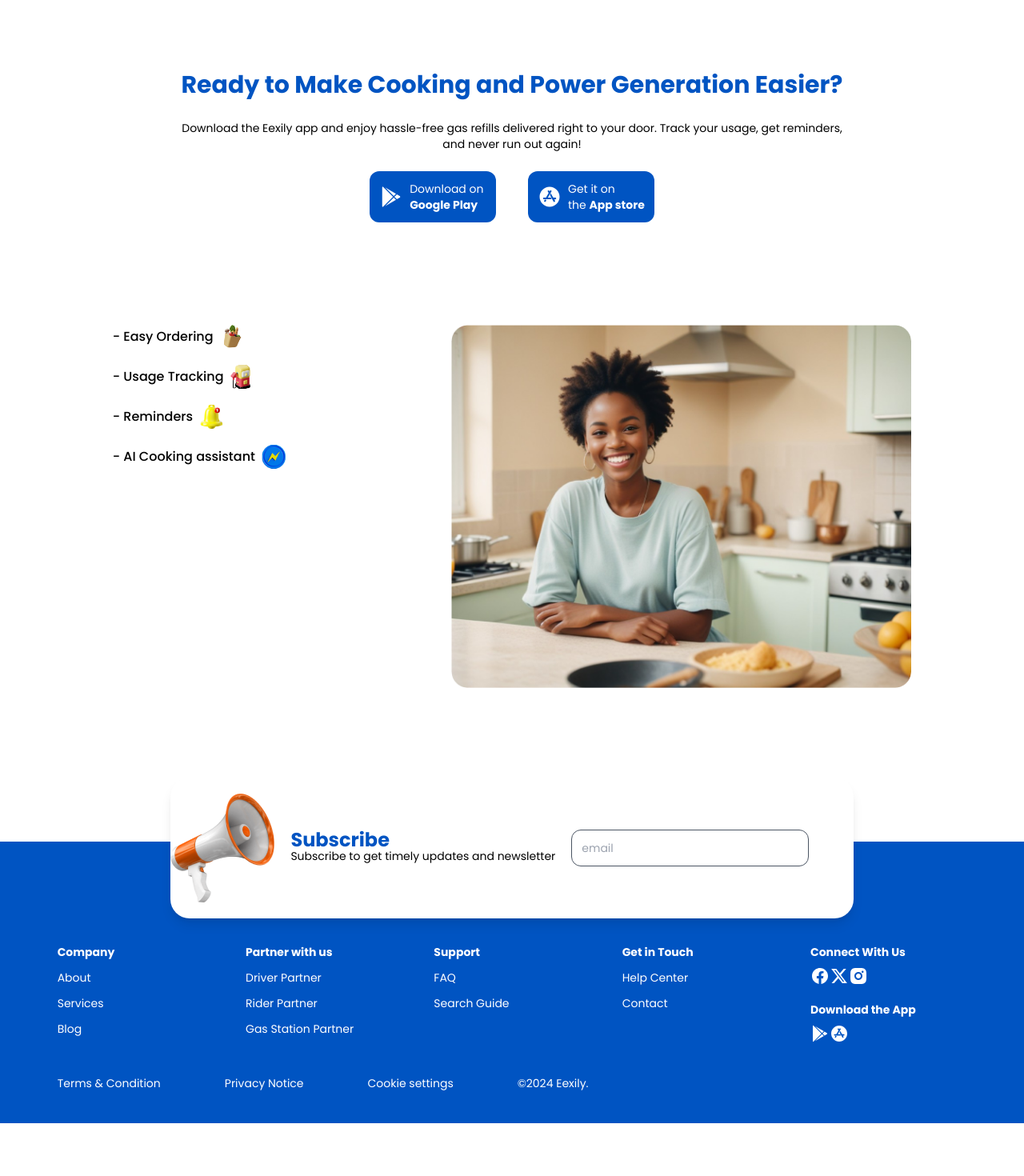
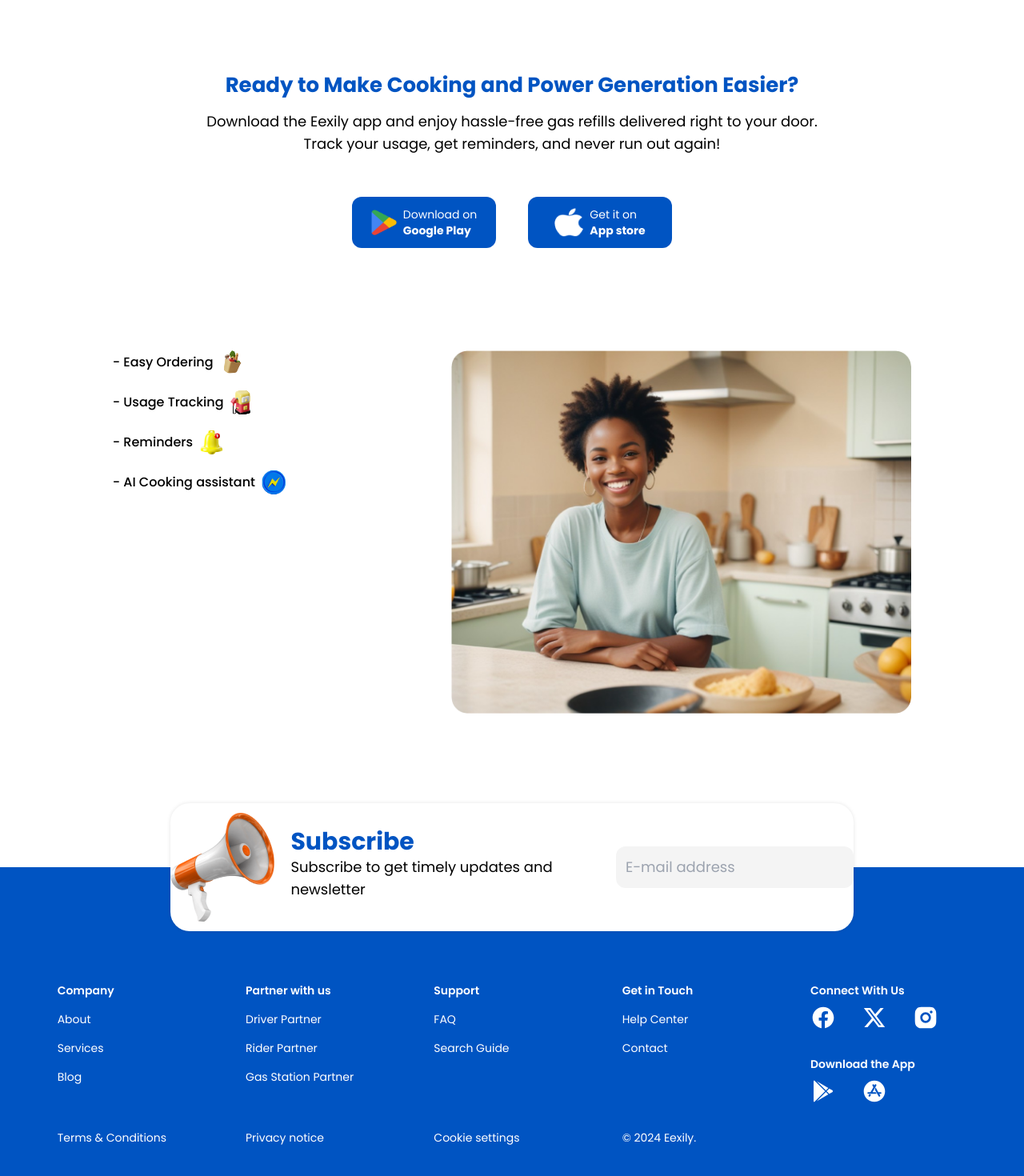
Before and after one commit to DevEmmy/eexily-landing-page, a Next.js app: page /get-started in a window 1280 px wide. Shown: the part 442-1912 px from the top of the page at 80% size. Before the commit the page ends 1846 px from the top, so only its background shows below. Built offline with nearby package versions, Linux system fonts and the light colour scheme.

Commit message:
Adjusted the footer

```diff
--- a/src/app/(otherRoute)/get-started/page.tsx
+++ b/src/app/(otherRoute)/get-started/page.tsx
@@ -1,76 +1,80 @@
-import Banner2 from '@/components/Banner/Banner2'
-import React from 'react'
-import { RiAppStoreFill, RiGooglePlayFill } from 'react-icons/ri'
+import Banner2 from "@/components/Banner/Banner2";
+import React from "react";
+import { RiAppStoreFill, RiGooglePlayFill } from "react-icons/ri";
 
 const page = () => {
-
   const items = [
     {
       text: "Easy Ordering",
-            icon: "ic1.png"
+      icon: "ic1.png",
     },
     {
       text: "Usage Tracking",
-            icon: "ic2.png"
+      icon: "ic2.png",
     },
     {
       text: "Reminders",
-            icon: "ic3.png"
+      icon: "ic3.png",
     },
     {
       text: "AI Cooking assistant",
-            icon: "ic4.png"
+      icon: "ic4.png",
     },
-    ]
+  ];
   return (
-        <div className='flex flex-col gap-32'>
-
-            <div className='flex flex-col gap-3 items-center justify-center text-center'>
-                <h2 className='text-primary font-bold text-[30px] leading-10'> Ready to Make Cooking and Power Generation Easier?</h2>
-                <div className=' flex gap-10 flex-col p-3 w-2/3'>
-                    <p>Download the Eexily app and enjoy hassle-free gas refills delivered right to your door. Track your usage, get reminders, and never run out again!
+    <div className="flex flex-col items-center gap-32">
+      <div className="flex flex-col gap-3 items-center justify-center text-center w-[820px]">
+        <h2 className="text-primary font-bold text-[26px] leading-10">
+          Ready to Make Cooking and Power Generation Easier?
+        </h2>
+        <p className="leading-7 text-[18px] text-center">
+          Download the Eexily app and enjoy hassle-free gas refills delivered
+          right to your door. <br />
+          Track your usage, get reminders, and never run out again!
         </p>
 
-                </div>
-
-                <div className='grid grid-cols-2 gap-10 items-center justify-center text-white download'>
-                    <div className='bg-primary'>
-                        <RiGooglePlayFill size={30}/>
+        <div className="grid grid-cols-2 gap-10 items-center justify-center text-white download mt-10">
+          <div className="bg-primary w-[180px] cursor-pointer justify-center">
+            <img src="./Playstore Icon.png" alt="" className="size-[32px]" />
             <div>
               <p>Download on</p>
-                            <p className='font-bold'>Google Play</p>
+              <p className="font-bold">Google Play</p>
             </div>
           </div>
 
-                    <div className='bg-primary'>
-                        <RiAppStoreFill size={30}/>
+          <div className="bg-primary w-[180px] cursor-pointer justify-center">
+            <img src="./Appstore Icon.png" alt="" className="size-[36px]" />
             <div>
               <p>Get it on</p>
-                            <p>the <span className='font-bold'>App store</span></p>
+              <p className="font-bold">App store</p>
             </div>
           </div>
         </div>
       </div>
 
-            <div className='grid grid-cols-[1fr_1.5fr] gap-10 px-[11%]'>
-                <ul className='!list-disc flex flex-col gap-5'>
-                    {
-                        items.map((item, i)=>{
-                            return(
-                                <li key={i} className='flex gap-2 list-disc items-center font-medium'>
+      <div className="grid grid-cols-[1fr_1.5fr] gap-10 px-[11%]">
+        <ul className="!list-disc flex flex-col gap-5">
+          {items.map((item, i) => {
+            return (
+              <li
+                key={i}
+                className="flex gap-2 list-disc items-center font-medium"
+              >
                 - {item.text}
-                                    <img src={item.icon} alt="" className='size-[30px] object-cover'/>
+                <img
+                  src={item.icon}
+                  alt=""
+                  className="size-[30px] object-cover"
+                />
               </li>
-                            )
-                        })
-                    }
+            );
+          })}
         </ul>
 
-                <img src="./s6.png" className='rounded-[20px]' alt="" />
+        <img src="./s6.png" className="rounded-[20px]" alt="" />
       </div>
+    </div>
+  );
+};
 
-        </div>
-    )
-}
-
-export default page
+export default page;
--- a/src/components/Footer/index.tsx
+++ b/src/components/Footer/index.tsx
@@ -1,6 +1,16 @@
-import Link from 'next/link'
-import React from 'react'
-import { RiAppStoreFill, RiAppStoreLine, RiFacebookBoxLine, RiFacebookCircleFill, RiGooglePlayFill, RiGooglePlayLine, RiInstagramFill, RiInstagramLine, RiTwitterXFill } from 'react-icons/ri'
+import Link from "next/link";
+import React from "react";
+import {
+  RiAppStoreFill,
+  RiAppStoreLine,
+  RiFacebookBoxLine,
+  RiFacebookCircleFill,
+  RiGooglePlayFill,
+  RiGooglePlayLine,
+  RiInstagramFill,
+  RiInstagramLine,
+  RiTwitterXFill,
+} from "react-icons/ri";
 
 const Footer = () => {
   const items = [
@@ -9,124 +19,122 @@
       sub: [
         {
           title: "About",
-                    link: "/"
+          link: "/",
         },
         {
           title: "Services",
-                    link: "/"
+          link: "/",
         },
         {
           title: "Blog",
-                    link: "/"
-                }
-            ]
+          link: "/",
+        },
+      ],
+      last: "Terms & Conditions",
     },
     {
-            title: 'Partner with us',
+      title: "Partner with us",
       sub: [
         {
           title: "Driver Partner",
-                    link: "/"
+          link: "/",
         },
         {
           title: "Rider Partner",
-                    link: "/"
+          link: "/",
         },
         {
           title: "Gas Station Partner",
-                    link: "/"
-                }
-            ]
+          link: "/",
+        },
+      ],
+      last: "Privacy notice",
     },
     {
       title: "Support",
       sub: [
         {
           title: "FAQ",
-                    link: "/"
+          link: "/",
         },
         {
           title: "Search Guide",
-                    link: "/"
-                }
-            ]
+          link: "/",
+        },
+      ],
+      last: "Cookie settings",
     },
     {
       title: "Get in Touch",
       sub: [
         {
           title: "Help Center",
-                    link: "/"
+          link: "/",
         },
         {
           title: "Contact",
-                    link: "/"
-                }
-            ]
-        }
-    ]
+          link: "/",
+        },
+      ],
+      last: `© ${new Date().getFullYear()} Eexily.`
+    },
+  ];
   return (
-        <div className='bg-primary relative mt-48 text-white grid grid-cols-5 gap-10 items-start justify-between px-[5.6%] pt-32 pb-10'>
-
-            <div className='absolute -top-20 w-2/3 bg-white rounded-3xl shadow-lg flex gap-5 text-black items-center py-5 left-[16.67%]'>
+    <div className="bg-primary relative mt-48 text-white grid grid-cols-5 gap-10 items-start justify-between px-[5.6%] pt-36 pb-10">
+      <div className="absolute -top-20 w-2/3 bg-white shadow-custom rounded-3xl flex gap-5 text-black items-center py-3 left-[16.67%]">
         <img src="./mp.png" alt="" />
-                <div >
-                    <p className='font-bold text-[24px] text-primary'>Subscribe</p>
-                    <p>Subscribe to get timely updates and newsletter </p>
+        <div className="flex flex-col gap-2">
+          <p className="font-bold text-[30px] text-primary">Subscribe</p>
+          <p className="text-lg">Subscribe to get timely updates and newsletter </p>
         </div>
 
-                <input type="email" name="" placeholder='email' id="" className='border border-gray-600 p-3 text-sm rounded-xl' />
+        <input
+          type="email"
+          name=""
+          placeholder="E-mail address"
+          id=""
+          className="bg-input p-3 text-lg rounded-xl focus:outline-none w-[38%]"
+        />
       </div>
 
-            {
-                items.map((item, i) => {
+      {items.map((item, i) => {
         return (
-                        <div key={i} className='flex flex-col gap-3'>
-                            <p className='text-white font-bold'>{item.title}</p>
-                            <div className='flex flex-col gap-3'>
-                                {
-                                    item.sub.map((linkItem, i) => {
+          <div key={i} className="flex flex-col gap-4">
+            <p className="text-white font-semibold text-md  ">{item.title}</p>
+            <div className="flex flex-col gap-4">
+              {item.sub.map((linkItem, i) => {
                 return (
-                                            <Link href={linkItem.link} className='text-sm'>
+                  <Link key={i} href={linkItem.link} className="text-sm w-fit">
                     {linkItem.title}
                   </Link>
-                                        )
-                                    })
-                                }
+                );
+              })}
             </div>
+            <p className={`text-white text-sm ${i > 1 ? "mt-[76px]" : "mt-10"}`}>{item.last}</p>
           </div>
-                    )
-                })
-            }
+        );
+      })}
 
-            <div className='flex flex-col gap-5'>
-                <div className='flex flex-col gap-2'>
-                    <p className='font-bold'>Connect With Us</p>
-                    <div className="flex text-[24px]">
+      <div className="flex flex-col gap-8">
+        <div className="flex flex-col gap-2">
+          <p className="font-semibold text-md">Connect With Us</p>
+          <div className="flex text-[32px] w-[160px] justify-between items-center">
             <RiFacebookCircleFill />
             <RiTwitterXFill />
             <RiInstagramFill />
           </div>
         </div>
 
-                <div className='flex flex-col gap-2'>
-                    <p className='font-bold'>Download the App</p>
-                    <div className='flex text-[24px]'>
+        <div className="flex flex-col gap-2">
+          <p className="font-semibold text-md">Download the App</p>
+          <div className="flex text-[32px] w-[96px] justify-between items-center">
             <RiGooglePlayFill />
             <RiAppStoreFill />
           </div>
-
         </div>
       </div>
+    </div>
+  );
+};
 
-            <div className='col-span-5 flex gap-20'>
-                <p>Terms & Condition</p>
-                <p>Privacy Notice</p>
-                <p>Cookie settings</p>
-                <p>&copy;{new Date().getFullYear()} Eexily.</p>
-            </div>
-        </div>
-    )
-}
-
-export default Footer
+export default Footer;
--- a/tailwind.config.ts
+++ b/tailwind.config.ts
@@ -15,7 +15,11 @@
       },
       colors: {
         primary: "#0054C2",
-        secondary: "#FFE500"
+        secondary: "#FFE500",
+        input: "rgba(217, 217, 217, 0.3)"
+      },
+      boxShadow: {
+        custom: "0 0 5px rgba(0, 0, 0, 0.1)"
       }
     },
   },
```
Also changed, not shown: public/Appstore Icon.png (added), public/Playstore Icon.png (added). Lines whose indentation alone changed are shown as unchanged.
